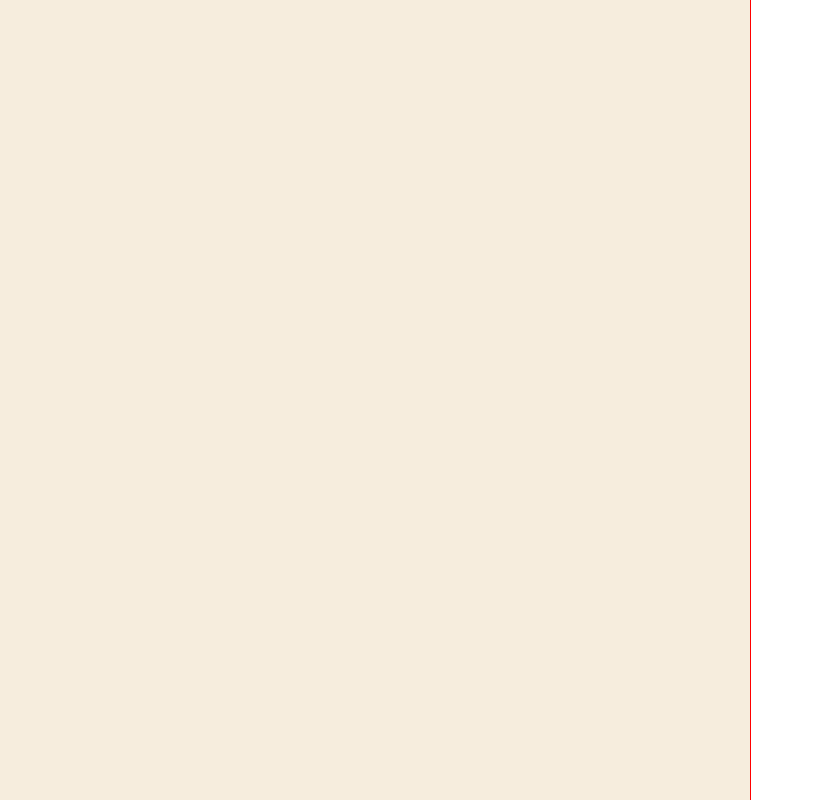
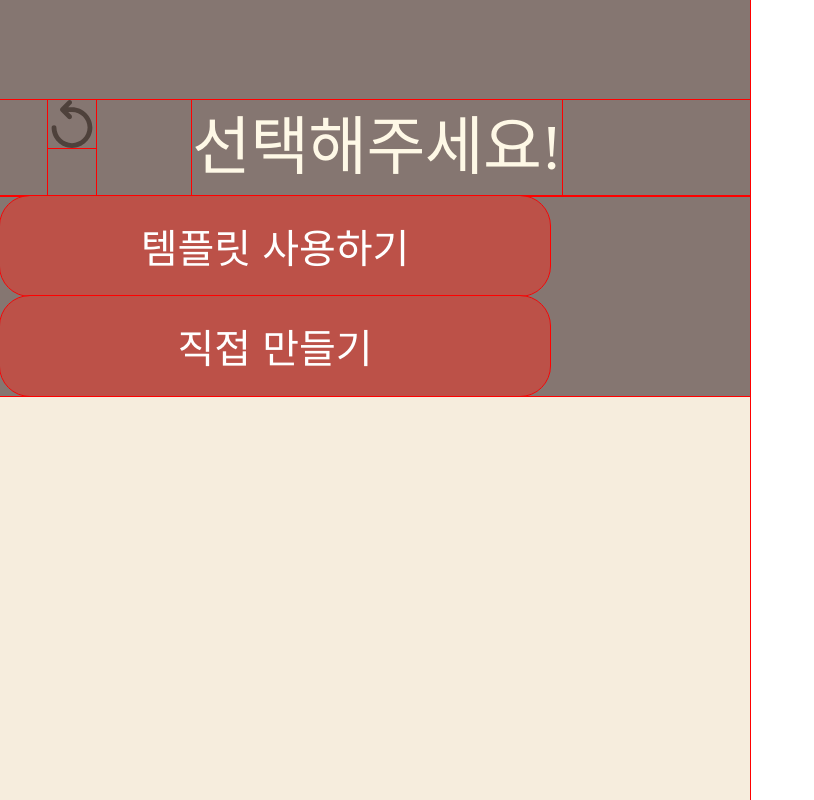
Before and after one commit to devBuzz142/numanku-fe, a React (Create React App) app: page /make/type in a window 1280 px wide. Before the commit this address had no page. Shown: the top 800 px of the page, without its empty margins (0-814 px from the left). Built offline with nearby package versions, Linux system fonts and the light colour scheme; a web font is replaced by a local one.

Commit message:
feat: 쿠키디자인타입페이지 init

```diff
--- a/src/App.jsx
+++ b/src/App.jsx
@@ -7,6 +7,7 @@ import MakeDesignPage from './pages/MakeDesignPage/MakeDesignPage';
 import MakeInfoPage from './pages/MakeInfoPage/MakeInfoPage';
 import HomePage from './pages/HomePage/HomePage';
 import MakeIntroPage from './pages/MakeIntroPage/MakeIntroPage';
+import MakeKukiTypePage from './pages/MakeKukiTypePage/MakeKukiTypePage';
 import MakeQRPage from './pages/MakeQRPage/MakeQRPage';
 
 function App() {
@@ -19,6 +20,7 @@ function App() {
         <Route path="/make" element={<MakeIntroPage />} />
         <Route path="/make/intro" element={<MakeIntroPage />} />
         <Route path="/make/info" element={<MakeInfoPage />} />
+        <Route path="/make/type" element={<MakeKukiTypePage />} />
         <Route path="/make/design" element={<MakeDesignPage />} />
         <Route path="/make/qr" element={<MakeQRPage />} />
       </Routes>
--- a/src/components/Header/Header.style.jsx
+++ b/src/components/Header/Header.style.jsx
@@ -9,6 +9,7 @@ export const Header = styled.div`
   font-weight: 400;
   line-height: 150%; /* 96px */
   letter-spacing: -0.704px;
+  color: ${(props) => props.color};
 
   overflow-wrap: break-word;
 `;
--- a/src/pages/MakeInfoPage/MakeInfoPage.jsx
+++ b/src/pages/MakeInfoPage/MakeInfoPage.jsx
@@ -72,7 +72,7 @@ const MakeInfoPage = () => {
           />
         </S.Form>
         <S.ButtonWrapper>
-          <Button type="button" onClick={() => navigate('/make/design')}>
+          <Button type="button" onClick={() => navigate('/make/type')}>
             쿠키 꾸미기
           </Button>
         </S.ButtonWrapper>
--- /dev/null
+++ b/src/pages/MakeKukiTypePage/MakeKukiTypePage.jsx
@@ -0,0 +1,25 @@
+import Button from '../../components/Button/Button';
+import Header from '../../components/Header/Header';
+import Icon from '../../components/Icon/Icon';
+import * as S from './MakeKukiTypePage.style';
+
+const MakeKukiTypePage = () => {
+  return (
+    <S.MakeKukiTypePage>
+      <S.HeaderContainer>
+        <S.BackIconWrapper>
+          <Icon name="BACK_FILL" width={48} height={48} />
+        </S.BackIconWrapper>
+        <S.TextWrapper>
+          <Header color="#FEF8E6">선택해주세요!</Header>
+        </S.TextWrapper>
+      </S.HeaderContainer>
+      <S.MainContainer>
+        <Button>템플릿 사용하기</Button>
+        <Button>직접 만들기</Button>
+      </S.MainContainer>
+    </S.MakeKukiTypePage>
+  );
+};
+
+export default MakeKukiTypePage;
--- /dev/null
+++ b/src/pages/MakeKukiTypePage/MakeKukiTypePage.style.jsx
@@ -0,0 +1,24 @@
+import styled from '@emotion/styled';
+
+export const MakeKukiTypePage = styled.div`
+  display: flex;
+  flex-direction: column;
+
+  background-color: #857671;
+`;
+
+export const HeaderContainer = styled.div`
+  margin-top: 100px;
+
+  display: flex;
+`;
+
+export const BackIconWrapper = styled.div`
+  margin-left: 48px;
+`;
+
+export const TextWrapper = styled.div`
+  margin-left: 96px;
+`;
+
+export const MainContainer = styled.div``;
```
